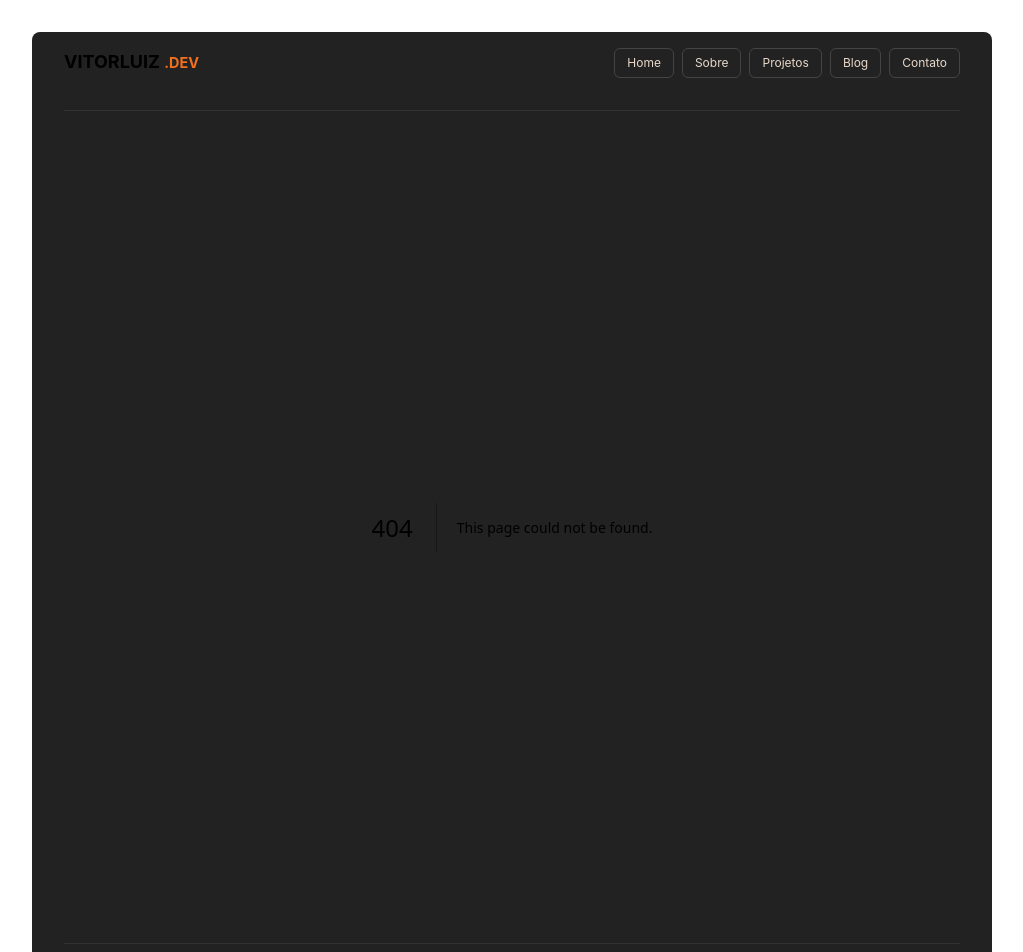
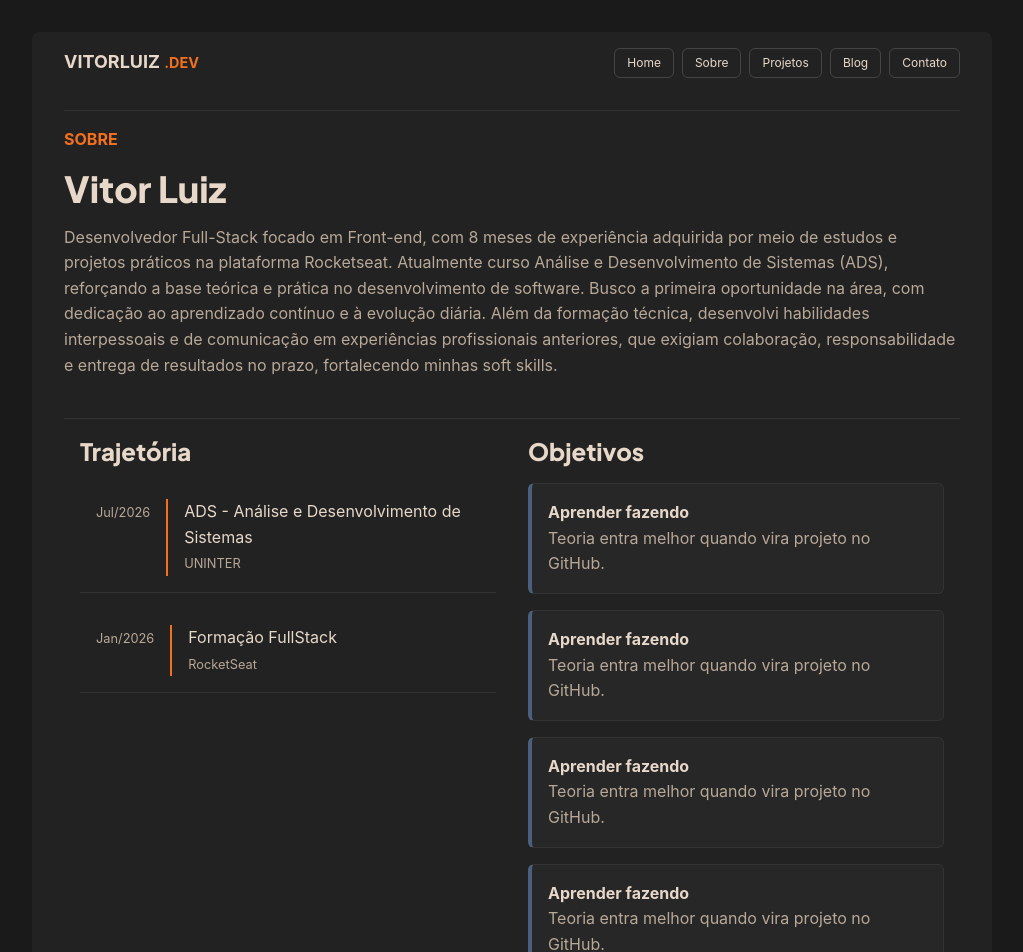
Before and after one commit to Biurifin023/portifolio-dev, a Next.js app: page /page-about in a window 1280 px wide. Before the commit this address had no page. Shown: the top 952 px of the page, without its empty margins (128-1151 px from the left). Built offline with nearby package versions, Linux system fonts and the light colour scheme.

Commit message:
Content Page ABout

```diff
--- a/src/app/components/header.tsx
+++ b/src/app/components/header.tsx
@@ -1,4 +1,5 @@
 import BtnDefaultSm from "../utils/Buttons/Btn-default-sm";
+import Link from "next/link";
 
 export default function Header() {
     return(
@@ -9,11 +10,16 @@ export default function Header() {
             </div>
 
             <div className="flex space-x-2">
-                <BtnDefaultSm>Home</BtnDefaultSm>
-                <BtnDefaultSm>Sobre</BtnDefaultSm>
-                <BtnDefaultSm>Projetos</BtnDefaultSm>
-                <BtnDefaultSm>Blog</BtnDefaultSm>
-                <BtnDefaultSm>Contato</BtnDefaultSm>
+                <Link href="/">
+                <BtnDefaultSm> Home</BtnDefaultSm></Link>
+                <Link href="/page-about">
+                <BtnDefaultSm> Sobre</BtnDefaultSm></Link>
+                <Link href="/projects">
+                <BtnDefaultSm> Projetos</BtnDefaultSm></Link>
+                <Link href="/blog">
+                <BtnDefaultSm> Blog</BtnDefaultSm></Link>
+                <Link href="/contact">
+                <BtnDefaultSm> Contato</BtnDefaultSm></Link>
 
             </div>
 
--- /dev/null
+++ b/src/app/page-about/page.tsx
@@ -0,0 +1,61 @@
+export default function PageAbout() {
+    return (
+        <>
+            <div className="flex flex-col gap-4 border-b border-border pb-10">
+                <h2 className="uppercase font-bold text-primary">Sobre</h2>
+                <h1 className="text-4xl font-display">Vitor Luiz</h1>
+                <p className="text-muted">Desenvolvedor Full-Stack focado em Front-end, com 8 meses de experiência adquirida por meio de estudos e projetos práticos na plataforma Rocketseat. Atualmente curso Análise e Desenvolvimento de Sistemas (ADS), reforçando a base teórica e prática no desenvolvimento de software. Busco a primeira oportunidade na área, com dedicação ao aprendizado contínuo e à evolução diária. Além da formação técnica, desenvolvi habilidades interpessoais e de comunicação em experiências profissionais anteriores, que exigiam colaboração, responsabilidade e entrega de resultados no prazo, fortalecendo minhas soft skills.</p>
+            </div>
+
+            <div className="p-4 grid grid-cols-1 md:grid-cols-2 gap-8">
+                <div className="flex flex-col gap-4">
+                    <h1 className="text-2xl font-display">Trajetória</h1>
+
+                    <div className="flex gap-4 border-b border-border p-4">
+                        <div>
+                            <small className="text-muted  ">Jul/2026</small>
+                        </div>
+                        <div className="border-l-2 border-primary">
+                            <h3 className="ml-4">ADS - Análise e Desenvolvimento de Sistemas</h3>
+                            <small className="ml-4 text-muted">UNINTER</small>
+                        </div>
+                    </div>
+
+                    <div className="flex gap-4 border-b border-border p-4">
+                        <div>
+                            <small className="text-muted  ">Jan/2026</small>
+                        </div>
+                        <div className="border-l-2 border-primary">
+                            <h3 className="ml-4">Formação FullStack</h3>
+                            <small className="ml-4 text-muted">RocketSeat</small>
+                        </div>
+                    </div>
+                </div>
+
+                <div className="flex flex-col gap-4">
+                    <h1 className="text-2xl font-display">Objetivos</h1>
+
+                    <div className="border border-border border-l-4 border-l-steel rounded-md p-4 bg-card">
+                        <h3 className="text-md font-bold">Aprender fazendo</h3>
+                        <p className="text-muted">Teoria entra melhor quando vira projeto no GitHub.</p>
+                    </div>
+
+                    <div className="border border-border border-l-4 border-l-steel rounded-md p-4 bg-card">
+                        <h3 className="text-md font-bold">Aprender fazendo</h3>
+                        <p className="text-muted">Teoria entra melhor quando vira projeto no GitHub.</p>
+                    </div>
+
+                    <div className="border border-border border-l-4 border-l-steel rounded-md p-4 bg-card">
+                        <h3 className="text-md font-bold">Aprender fazendo</h3>
+                        <p className="text-muted">Teoria entra melhor quando vira projeto no GitHub.</p>
+                    </div>
+
+                    <div className="border border-border border-l-4 border-l-steel rounded-md p-4 bg-card">
+                        <h3 className="text-md font-bold">Aprender fazendo</h3>
+                        <p className="text-muted">Teoria entra melhor quando vira projeto no GitHub.</p>
+                    </div>
+                </div>
+            </div>
+        </>
+    )
+}
```
